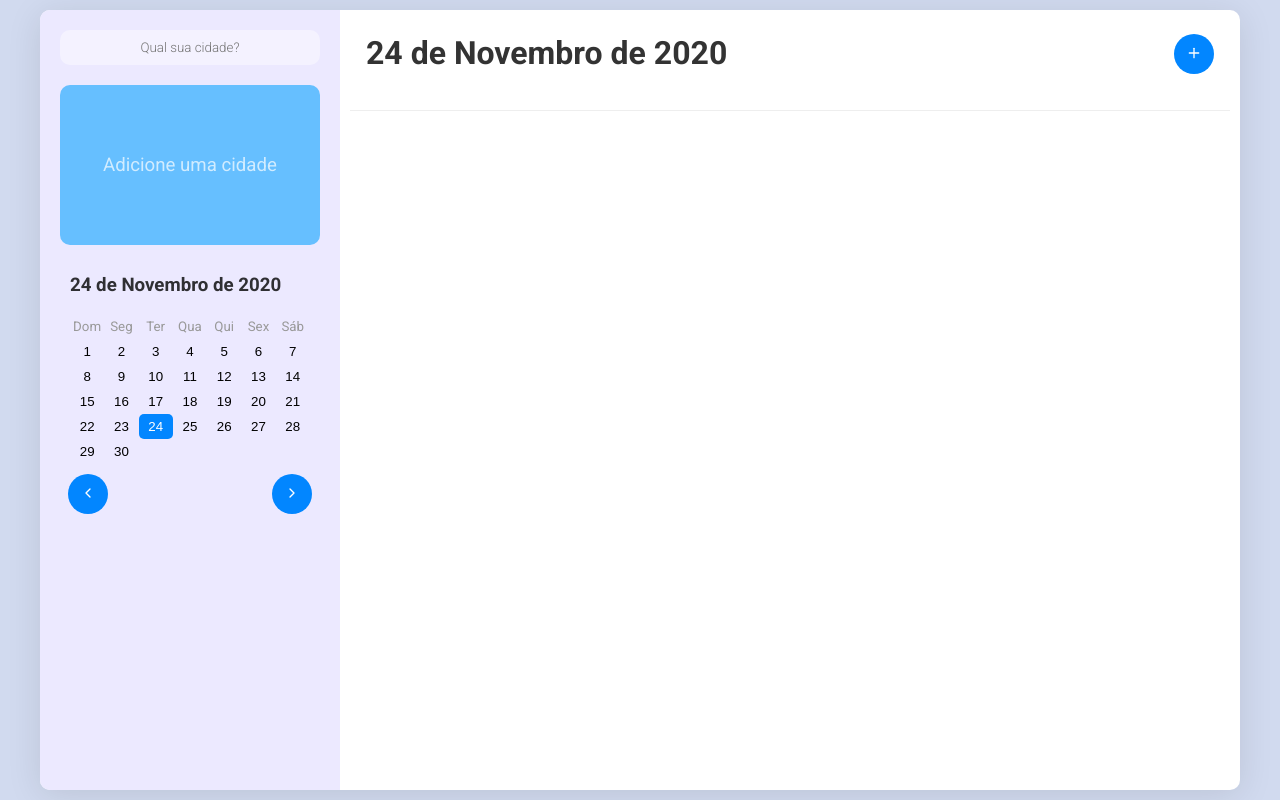
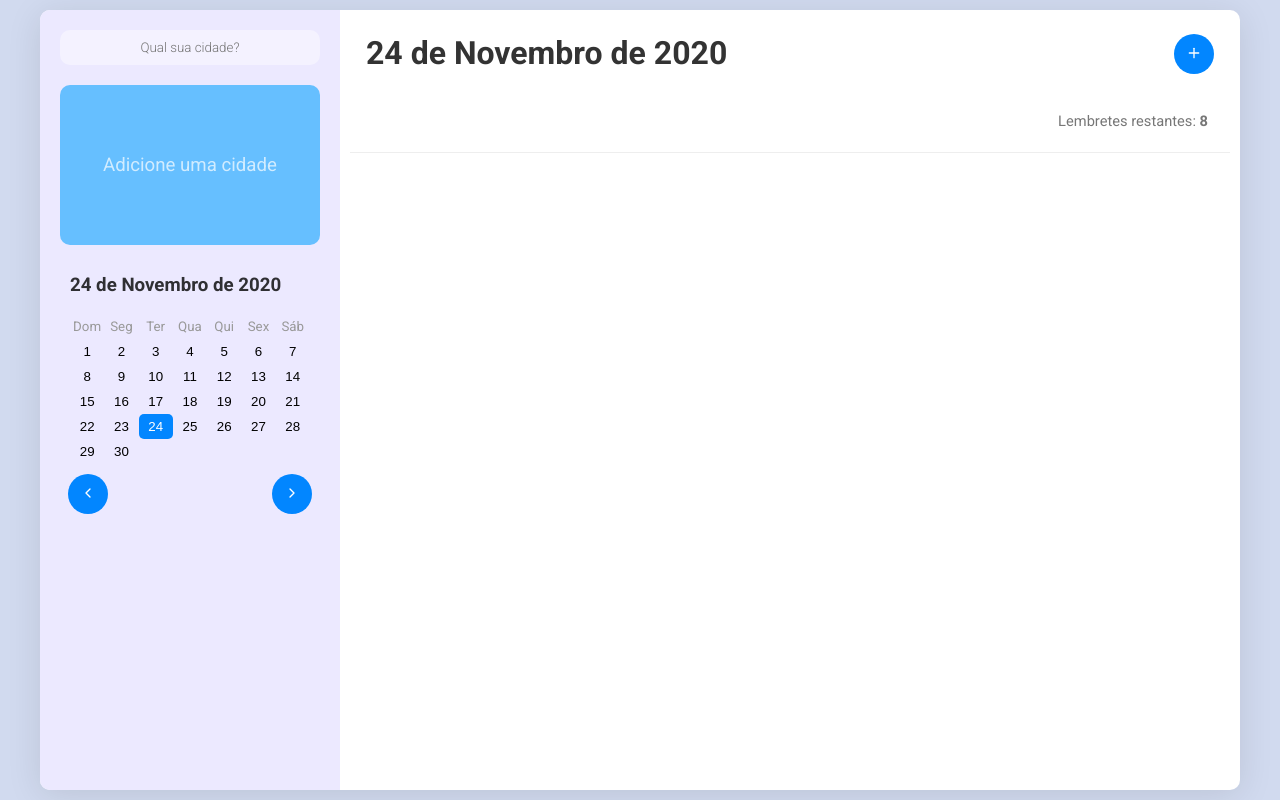
Before and after one commit to devleonardorabelo/reminder-calendar, a React (Create React App) app: page / in a window 1280 px wide. Built offline with nearby package versions, Linux system fonts and the light colour scheme; what ts-dotenv would draw is missing.

Commit message:
feat: added reminder limiter

```diff
--- a/src/components/Dashboard/index.tsx
+++ b/src/components/Dashboard/index.tsx
@@ -23,17 +23,20 @@ const Dashboard = ({ selectedDay }: TReminderProps): JSX.Element => {
     <>
       <div className="dashboard">
         <div className="space-between">
+          <div>
             <h1>
               {selectedDay &&
                 `${selectedDay.day} de ${getMonthName(selectedDay.month)} de ${
                   selectedDay.year
                 }`}
             </h1>
+          </div>
           <CircularButton
             onClick={() => {
               setSelectedReminder(undefined);
               setShowModal(true);
             }}
+            disabled={remindersOfDay.length >= 8}
           >
             <FiPlus size={16} color="#FFFFFF" />
           </CircularButton>
@@ -67,6 +70,12 @@ const Dashboard = ({ selectedDay }: TReminderProps): JSX.Element => {
                 </button>
               );
             })}
+            <div className="calendarFooter">
+              <span>
+                Lembretes restantes:
+                <strong>{`  ${8 - remindersOfDay.length}`}</strong>
+              </span>
+            </div>
           </div>
         </div>
       </div>
--- a/src/components/Dashboard/styles.css
+++ b/src/components/Dashboard/styles.css
@@ -111,6 +111,14 @@
 .dashboard .calendar button.yellow:after {
   background-color: #ECCA00 ;
 }
+.dashboard .calendar .calendarFooter {
+  display: flex;
+  justify-content: flex-end;
+  padding: 12px;
+}
+.dashboard .calendar .calendarFooter span {
+  font-size: 11pt;
+}
 
 @media (max-width: 768px) {
   .dashboard h1 {
@@ -119,4 +127,7 @@
   .dashboard div[class*="col"] {
     width: 100%;
   }
+  .dashboard .space-between {
+    justify-content: flex-end;
+  }
 }
```
Also changed, not shown: 1 other file (tests, documents, lock files or other folders). Lines whose indentation alone changed are shown as unchanged.
